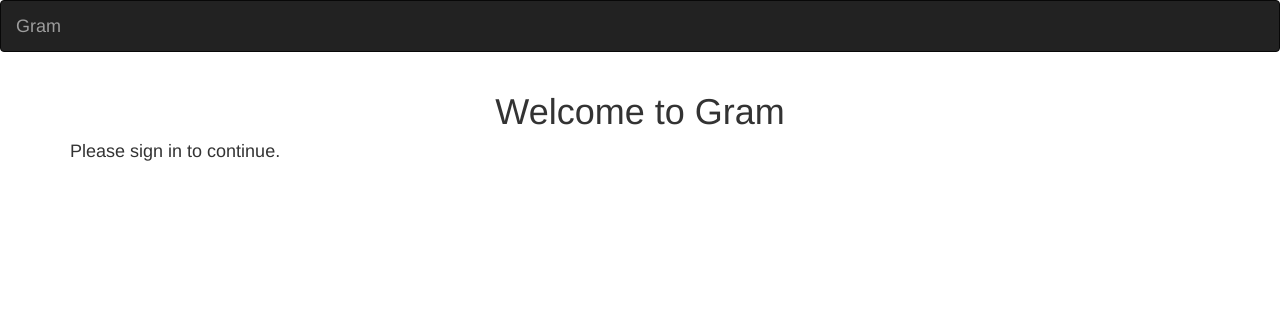
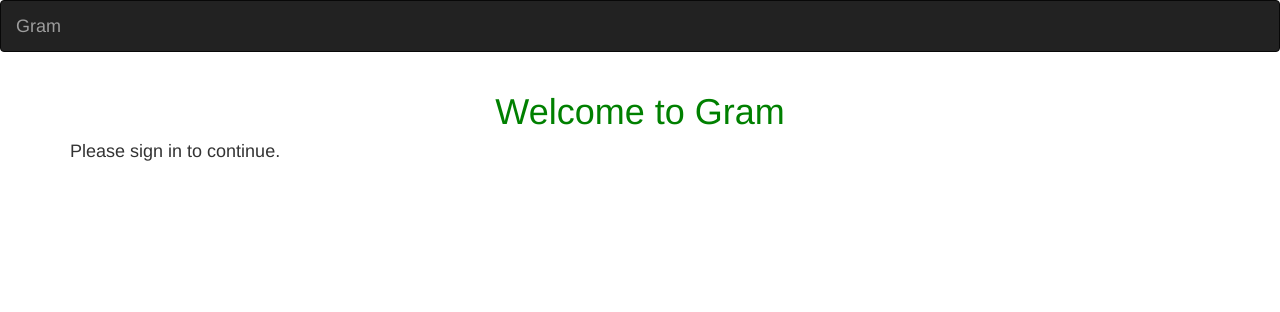
Before and after one commit to audreynjiraini/Gram, a Django app: template app/templates/index.html in a window 1280 px wide. Shown: the top 312 px of the page. Run offline with Django 3.2, Linux system fonts and the light colour scheme; the template is opened without the code that fills it, so the values that code supplies are empty; some libraries are stand-ins or nearby versions.

Commit message:
create static folder and define it in settings

```diff
--- a/app/templates/base.html
+++ b/app/templates/base.html
@@ -15,6 +15,7 @@
 
     {% block styles %}
         {% bootstrap_css %}
+        <link rel="stylesheet" href="{% static 'css/baseapp.css' %}">
     {% endblock %}
 
 </head>
--- a/project/settings.py
+++ b/project/settings.py
@@ -121,3 +121,6 @@ USE_TZ = True
 # https://docs.djangoproject.com/en/1.11/howto/static-files/
 
 STATIC_URL = '/static/'
+STATICFILES_DIRS = [
+    os.path.join(BASE_DIR, "static"),
+]
--- /dev/null
+++ b/static/css/baseapp.css
@@ -0,0 +1,4 @@
+h1
+{
+  color: green;
+}
```
